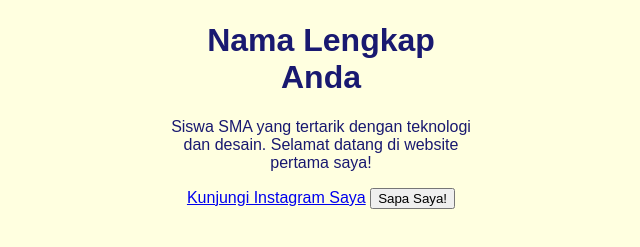
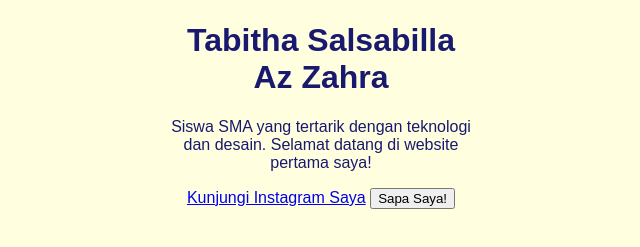
Before and after one commit to tabitha0712/pelatihan-TIK, a plain HTML site: page index.html in a window 1280 px wide. Shown: the part 253-500 px from the top of the page, without its empty margins (319-959 px from the left). Drawn offline with Linux system fonts and the light colour scheme.

Commit message:
Update index.html

```diff
--- a/index.html
+++ b/index.html
@@ -7,7 +7,7 @@
 <body>
   <div class="kartu-profil">
   <img src="WhatsApp Image 2025-10-23 at 19.23.51.jpeg" alt="Foto profil saya">
-  <h1>Nama Lengkap Anda</h1>
+  <h1>Tabitha Salsabilla Az Zahra</h1>
   <p>Siswa SMA yang tertarik dengan teknologi dan desain. Selamat datang di website pertama saya!</p>
   <a href="https://www.instagram.com/usernameanda">Kunjungi Instagram Saya</a>
   <button id="sapaButton">Sapa Saya!</button>
```
